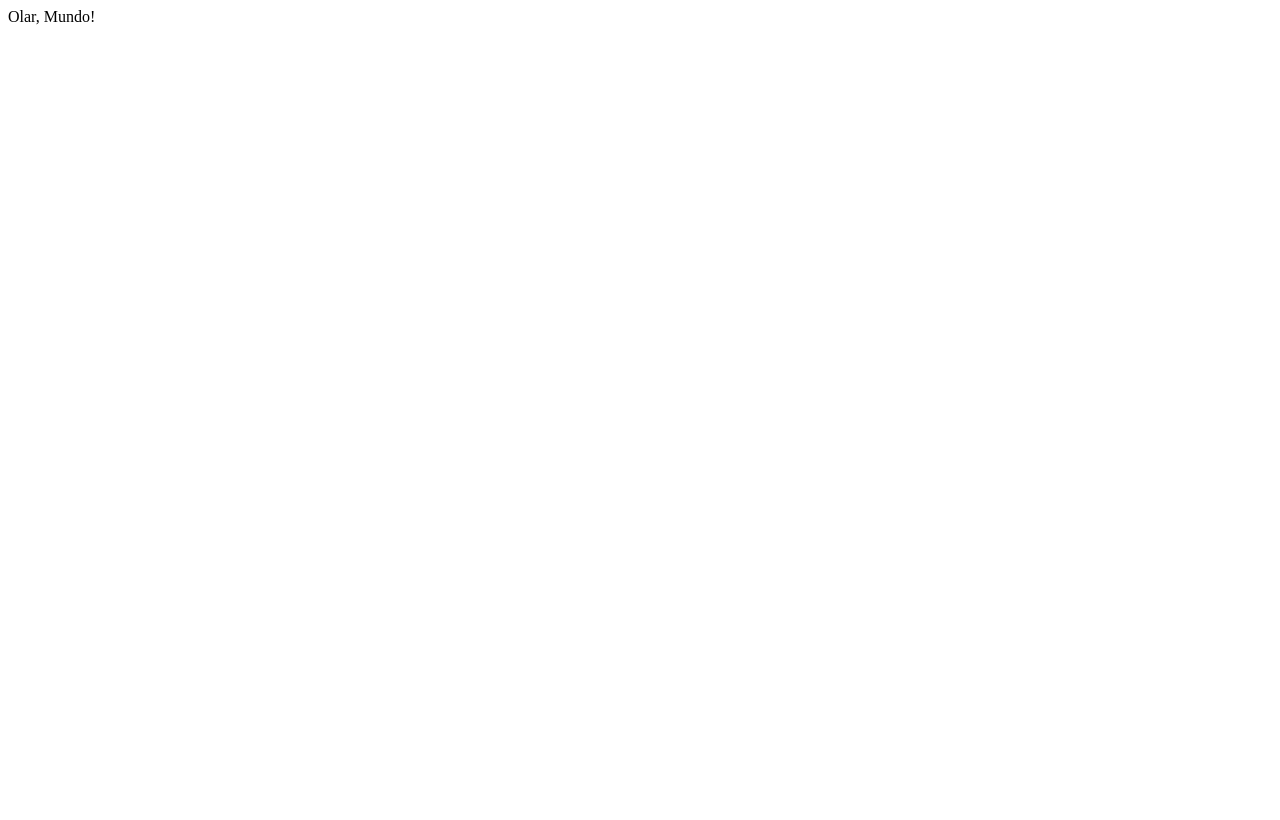
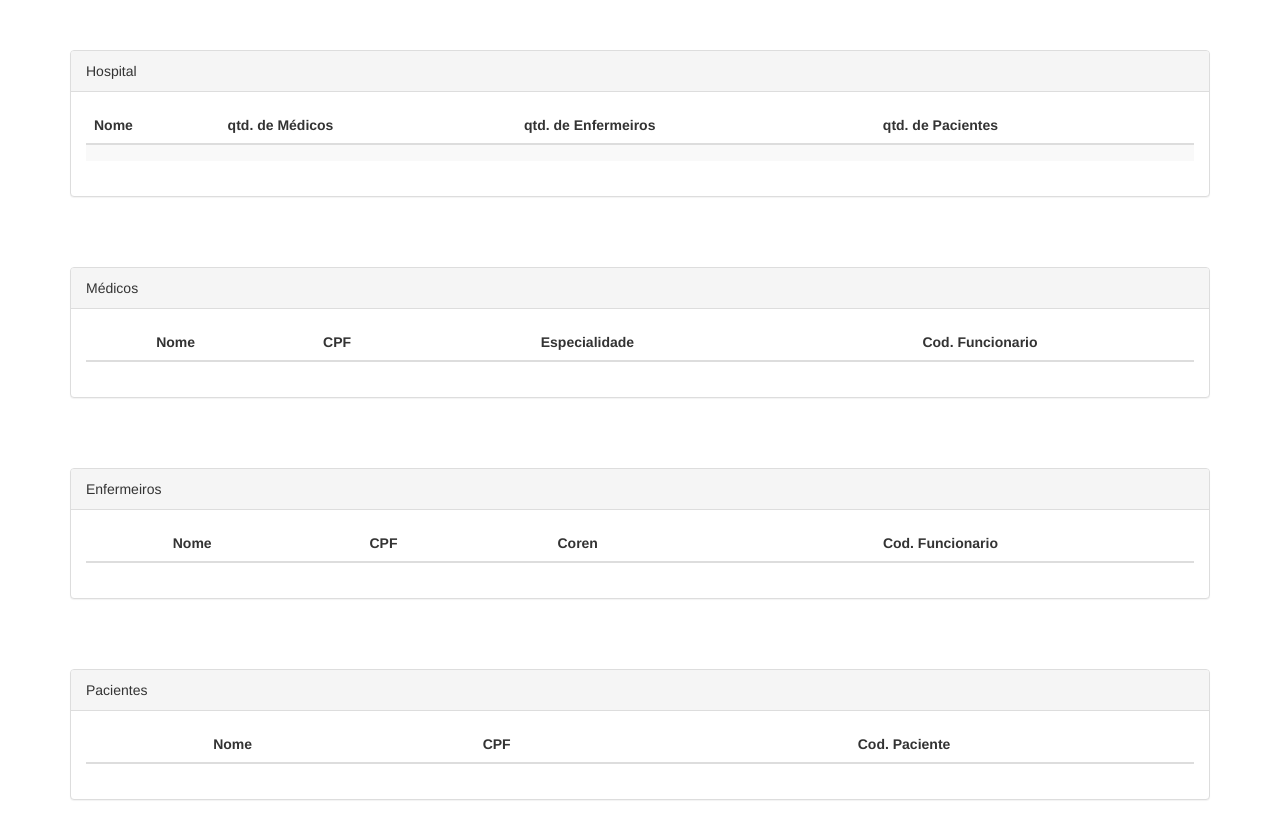
Before and after one commit to JdC-Santos/TypeScript-Exercicio-hospital, a website: page index.html in a window 1280 px wide. Drawn offline with nearby package versions, Linux system fonts and the light colour scheme.

Commit message:
finalizando exercicio do hospital

```diff
--- a/Classes/Funcionario.ts
+++ b/Classes/Funcionario.ts
@@ -3,8 +3,9 @@ namespace Hospital {
 
         private _cdFuncionario: number | undefined;
 
-        public setCodFuncionario(cd : number): void {
-            this._cdFuncionario = cd;
+        constructor(nome : string ,cpf: string, cd: number){
+        	super(nome, cpf);
+        	this._cdFuncionario = cd;
         }
 
         public getCodFuncionario(): number | undefined{
--- a/Classes/Paciente.ts
+++ b/Classes/Paciente.ts
@@ -2,6 +2,11 @@ namespace Hospital {
     export class Paciente extends Pessoa {
 
         private _codPaciente: number | undefined;
+
+        constructor(nome: string, cpf : string, cd?:number){
+        	super(nome, cpf);
+        	if(cd != undefined) this._codPaciente = cd;
+        }
 
         public setCodPaciente(cd: number): void {
             this._codPaciente = cd;
--- a/index.html
+++ b/index.html
@@ -4,9 +4,117 @@
     <meta charset="UTF-8">
     <meta name="viewport" content="width=device-width, initial-scale=1.0">
     <meta http-equiv="X-UA-Compatible" content="ie=edge">
-    <title>Document</title>
+    <title>Exercicio Hospital - TypeScript</title>
+   	<link rel="stylesheet" href="https://maxcdn.bootstrapcdn.com/bootstrap/3.4.1/css/bootstrap.min.css">
+  	<script src="https://ajax.googleapis.com/ajax/libs/jquery/3.4.1/jquery.min.js"></script>
+  	<script src="https://maxcdn.bootstrapcdn.com/bootstrap/3.4.1/js/bootstrap.min.js"></script>
+	<link rel="stylesheet" type="text/css" href="style.css"></link>
 </head>
 <body>
-    Olar, Mundo!
+	<!-- INFORMAÇÕES DO HOSPITAL -->
+	<div class="container">
+		<div class="row">
+			<div class="col-sm-12">
+				<div class="panel panel-default">
+  					<div class="panel-heading">Hospital</div>
+  					<div class="panel-body">
+						<table class="table table-striped" id="tbl_hospital">
+							<thead>
+							    <tr>
+							      <th scope="col">Nome</th>
+							      <th scope="col">qtd. de Médicos</th>
+							      <th scope="col">qtd. de Enfermeiros</th>
+							      <th scope="col">qtd. de Pacientes</th>
+							    </tr>
+							</thead>
+							<tbody>
+							    <tr>
+							      	<td id="h_nome"></td>
+							      	<td id="h_medicos"></td>
+							      	<td id="h_enfermeiros"></td>
+							      	<td id="h_pacientes"></td>
+							    </tr>
+						  	</tbody>
+						</table>
+					</div>
+				</div>
+			</div>
+		</div>
+
+		<div class="row">
+			<div class="col-sm-12">
+				<div class="panel panel-default">
+  					<div class="panel-heading">Médicos</div>
+  					<div class="panel-body">
+						<table class="table table-striped" id="tbl_hospital">
+							<thead>
+							    <tr>
+							      <th class='text-center'>Nome</th>
+							      <th class='text-center'>CPF</th>
+							      <th class='text-center'>Especialidade</th>
+							      <th class="text-center">Cod. Funcionario</th>
+							    </tr>
+							</thead>
+							<tbody id="body_tbl_medicos">
+
+						  	</tbody>
+						</table>
+					</div>
+				</div>
+			</div>
+		</div>
+
+		<div class="row">
+			<div class="col-sm-12">
+				<div class="panel panel-default">
+  					<div class="panel-heading">Enfermeiros</div>
+  					<div class="panel-body">
+						<table class="table table-striped" id="tbl_hospital">
+							<thead>
+							    <tr>
+							      <th class='text-center'>Nome</th>
+							      <th class='text-center'>CPF</th>
+							      <th class='text-center'>Coren</th>
+							      <th class="text-center">Cod. Funcionario</th>
+							    </tr>
+							</thead>
+							<tbody id="body_tbl_enfermeiros">
+
+						  	</tbody>
+						</table>
+					</div>
+				</div>
+			</div>
+		</div>
+
+		<div class="row">
+			<div class="col-sm-12">
+				<div class="panel panel-default">
+  					<div class="panel-heading">Pacientes</div>
+  					<div class="panel-body">
+						<table class="table table-striped" id="tbl_hospital">
+							<thead>
+							    <tr>
+							      <th class='text-center'>Nome</th>
+							      <th class='text-center'>CPF</th>
+							      <th class="text-center">Cod. Paciente</th>
+							    </tr>
+							</thead>
+							<tbody id="body_tbl_pacientes">
+
+						  	</tbody>
+						</table>
+					</div>
+				</div>
+			</div>
+		</div>
+	</div>
 </body>
+<script type="text/javascript" src="../Classes/Pessoa.js"></script>
+<script type="text/javascript" src="../Classes/Funcionario.js"></script>
+<script type="text/javascript" src="../Classes/Paciente.js"></script>
+<script type="text/javascript" src="../Classes/Medico.js"></script>
+<script type="text/javascript" src="../Classes/Enfermeiro.js"></script>
+<script type="text/javascript" src="../Classes/Hospital.js"></script>
+<script type="text/javascript" src="../Classes/Implementa.js"></script>
 </html>
--- /dev/null
+++ b/style.css
@@ -0,0 +1,3 @@
+.panel-default{
+	margin-top:50px;
+}
```
Also changed, not shown: Classes/Implementa.ts (added, +102 -0 lines), Classes/Pessoa.ts (+2 -5 lines).
